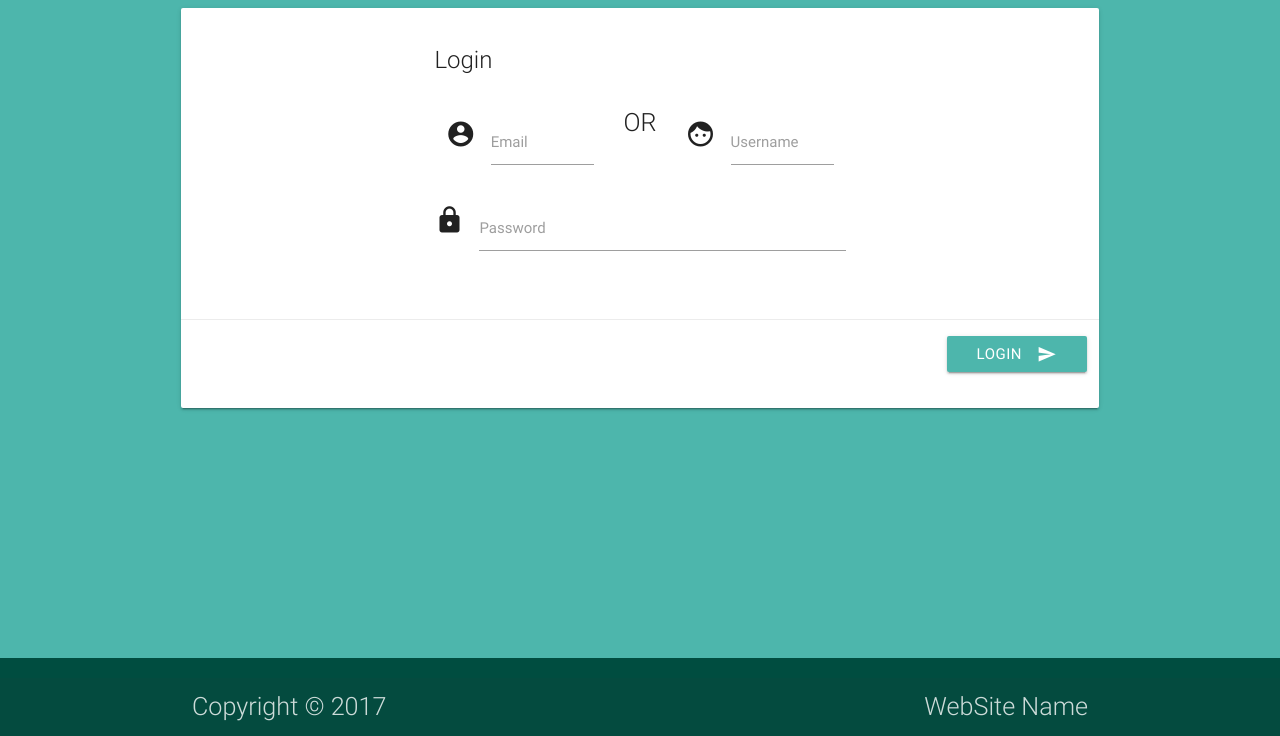
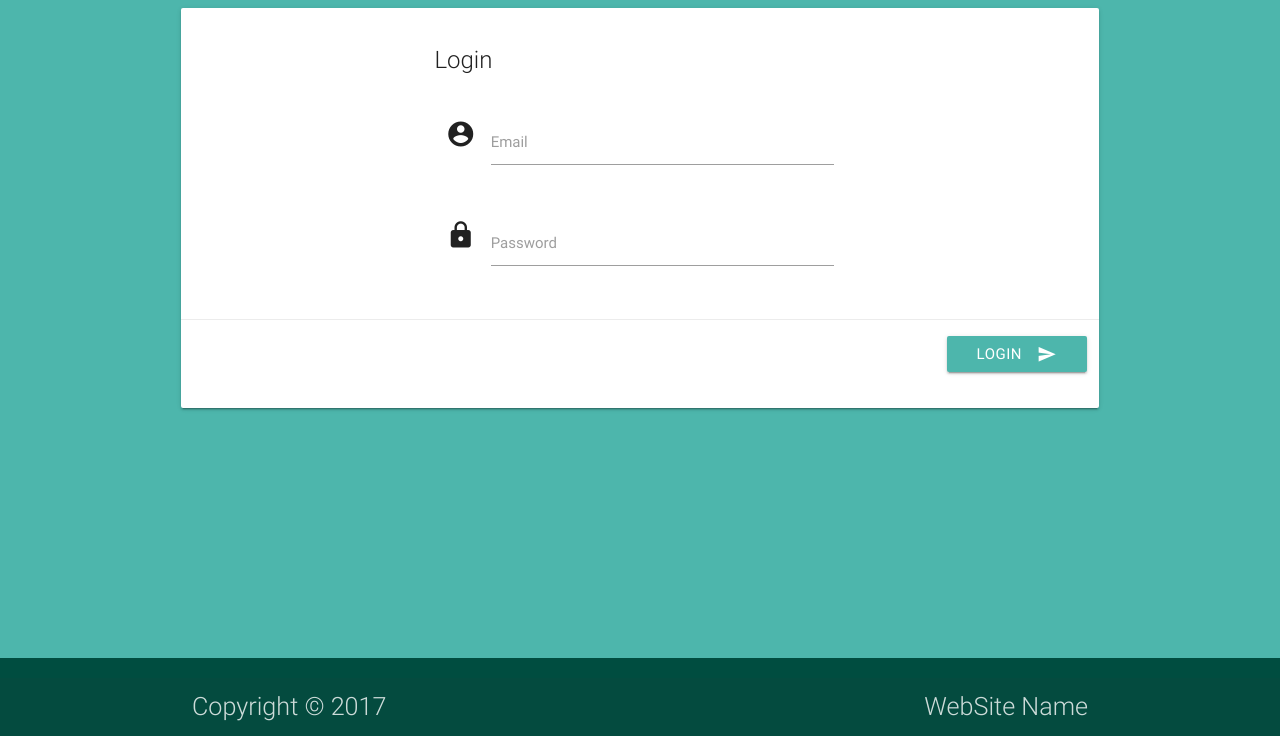
Before and after one commit to Pk13055/effective-giggle, a Flask app: page /signin in a window 1280 px wide. Shown: the part 64-800 px from the top of the page. Run offline with Flask 2, Linux system fonts and the light colour scheme; some libraries are stand-ins or nearby versions.

Commit message:
loginpage and registeration page had some display issues

```diff
--- a/app/templates/Forms/loginpage.html
+++ b/app/templates/Forms/loginpage.html
@@ -9,25 +9,27 @@
 						<div class="row">
 							<h5 class=" card-title flow-text"> Login </h5>
 						</div>
-						<div class="row">
-							<div class="col s12 m5 input-field">
+						<div class="row input field">
+							<div class="col s12 input-field">
 								<i class="material-icons prefix">account_circle</i>
 								<input id="icon_prefix" type="email" class="validate" name="email">
 								<label for="icon_prefix">Email</label>
 							</div>
-							<div class="col s12 m2 center-align">
-								<span class="flow-text"> OR </span>
-							</div>
-							<div class="col s12 m5 input-field">
-								<i class="material-icons prefix">face</i>
-								<input id="icon_prefix" type="text" class="validate" maxlength="25" name="username">
-								<label for="icon_prefix">Username</label>
-							</div>
+							<!-- <div class="col s12 m2 center-align"> -->
+								<!-- <span class="flow-text"> OR </span> -->
+							<!-- </div> -->
+							<!-- <div class="col s12 m5 input-field"> -->
+								<!-- <i class="material-icons prefix">face</i> -->
+								<!-- <input id="icon_prefix" type="text" class="validate" maxlength="25" name="username"> -->
+								<!-- <label for="icon_prefix">Username</label> -->
+							<!-- </div> -->
 						</div>
 						<div class="row input-field">
-							<i class="material-icons prefix">https</i>
-							<input id="https" type="password" class="validate" required="true" name="password">
-							<label for="https">Password</label>
+							<div class="col s12 input-field">
+								<i class="material-icons prefix">https</i>
+								<input id="https" type="password" class="validate" required="true" name="password">
+								<label for="https">Password</label>
+							</div>
 						</div>
 					</div>
 					<div class="card-action">
--- a/app/templates/Forms/registration.html
+++ b/app/templates/Forms/registration.html
@@ -31,7 +31,7 @@
 {% endblock %}
 {% block color %} white {{ super() }} {% endblock %}
 {% block content %}
-		<div class="container">
+		<div class="container white">
 			<div class="row">
 				<div class="col s12 m6 offset-m3">
 					<h2 class="header center-on-small-only">Sign Up</h2>
```
Also changed, not shown: run.py (line endings or trailing spaces).
